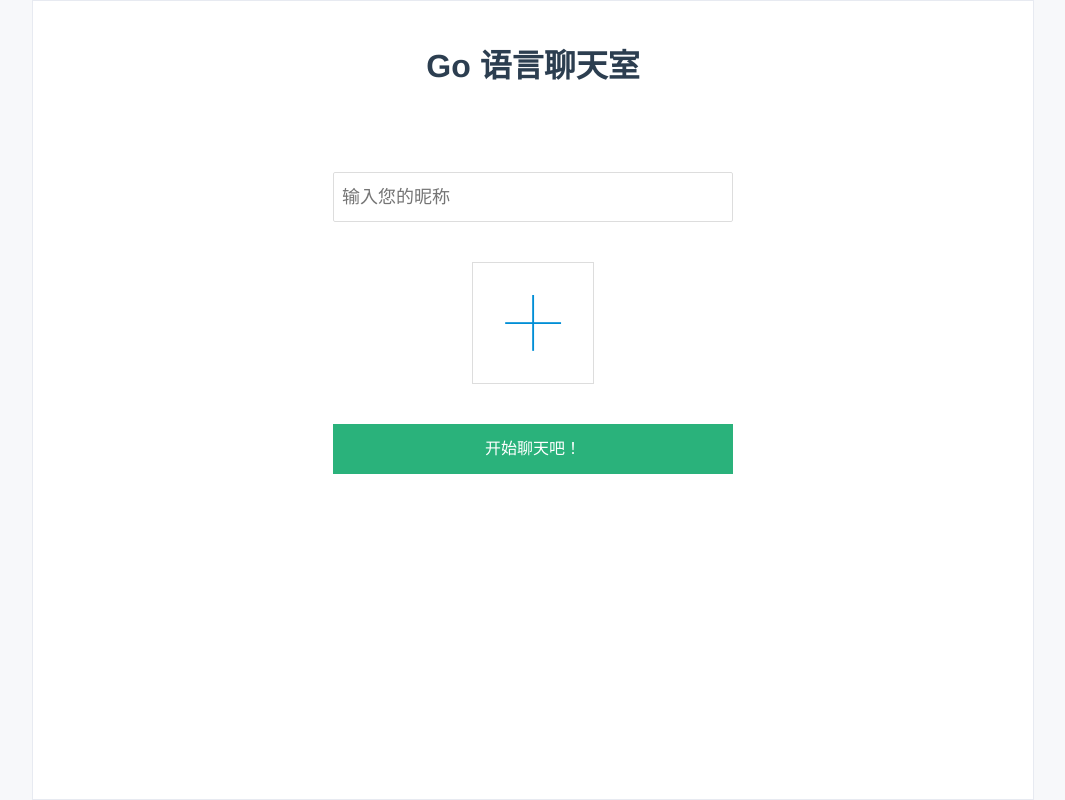
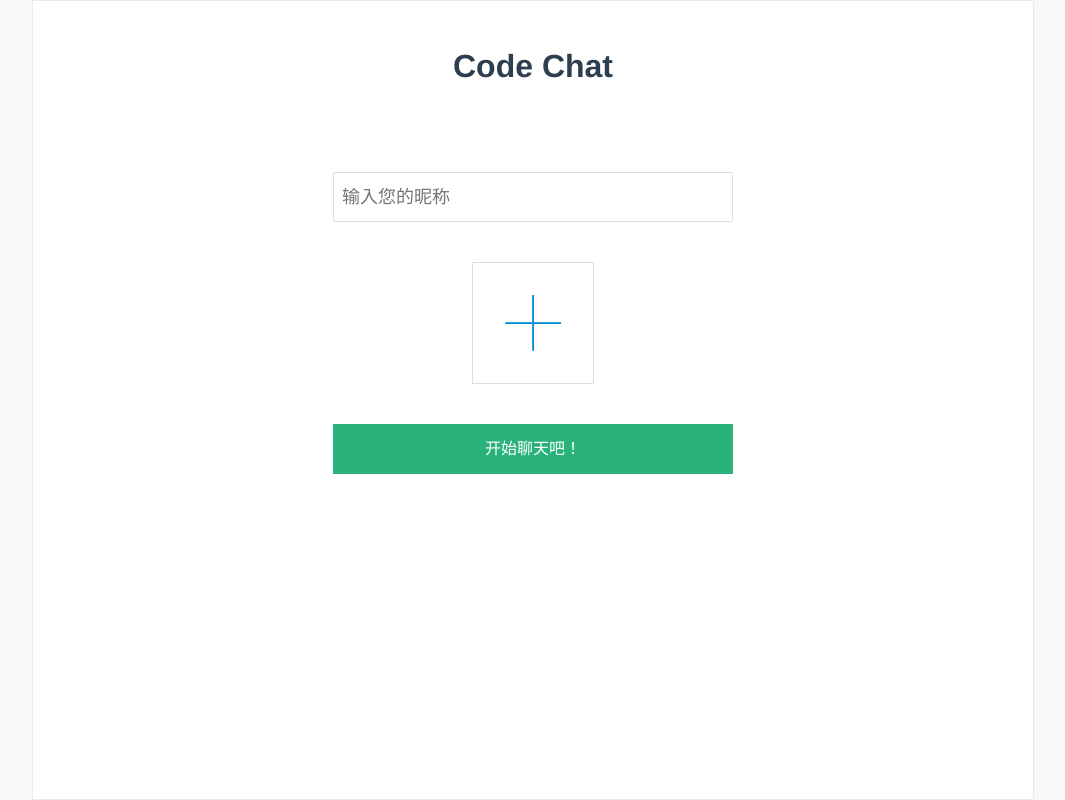
Before and after one commit to phpcyy/chat-web, a Vue app: page /#/ in a window 1280 px wide. Before the commit this address led to /#/chat. Shown: the whole page, without its empty margins (107-1172 px from the left). Built offline with nearby package versions, Linux system fonts and the light colour scheme.

Commit message:
标题替换

```diff
--- a/index.html
+++ b/index.html
@@ -2,7 +2,7 @@
 <html>
 <head>
   <meta charset="utf-8">
-  <title>聊天系统</title>
+  <title>Code Chat</title>
 </head>
 <style>
   * {
--- a/src/components/Hello.vue
+++ b/src/components/Hello.vue
@@ -1,6 +1,6 @@
 <template>
   <div class="hello">
-    <h1>Go 语言聊天室</h1>
+    <h1>Code Chat</h1>
     <div class="form">
       <div class="form-control">
         <input type="text" v-model.trim="nickname" placeholder="输入您的昵称">
@@ -60,7 +60,6 @@
           username: this.nickname,
           headimg: document.querySelector(".file").files[0]
         }).then(function (res) {
-            console.log(res)
           localStorage.setItem("token", res.data.token);
           scope.$router.push({name: 'chat'});
         });
--- a/src/components/Login.vue
+++ b/src/components/Login.vue
@@ -1,7 +1,7 @@
 <template>
   <div id="login">
     <div class="login" v-show="status == 1">
-      <h1>登录 LetChat</h1>
+      <h1>登录 CodeChat</h1>
       <div class="form">
         <div class="form-control">
           <input type="text" v-model="email" placeholder="邮箱">
```
